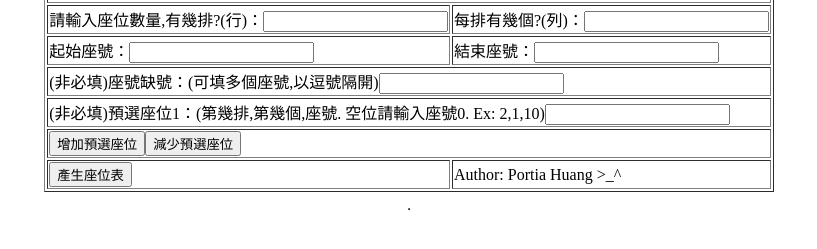
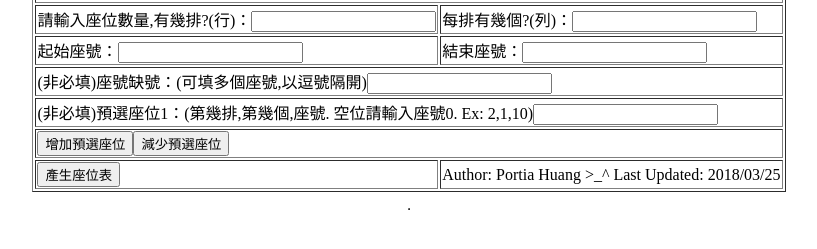
Before and after one commit to ghinghan/SeatingPlanGenerator, a plain HTML site: page index.html in a window 1280 px wide. Shown: the part 79-328 px from the top of the page, without its empty margins (231-1048 px from the left). Drawn offline with Linux system fonts and the light colour scheme.

Commit message:
Update index.html

```diff
--- a/index.html
+++ b/index.html
@@ -28,7 +28,7 @@
 				</tr>
 				<tr>
 					<td><input type='button' name='submit' value='產生座位表' onclick='processFormData();' /></td>
-					<td>Author: Portia Huang >_^</td>
+					<td>Author: Portia Huang >_^  Last Updated: 2018/03/25</td>
 				</tr>
 			</table>
 		</form>
```
